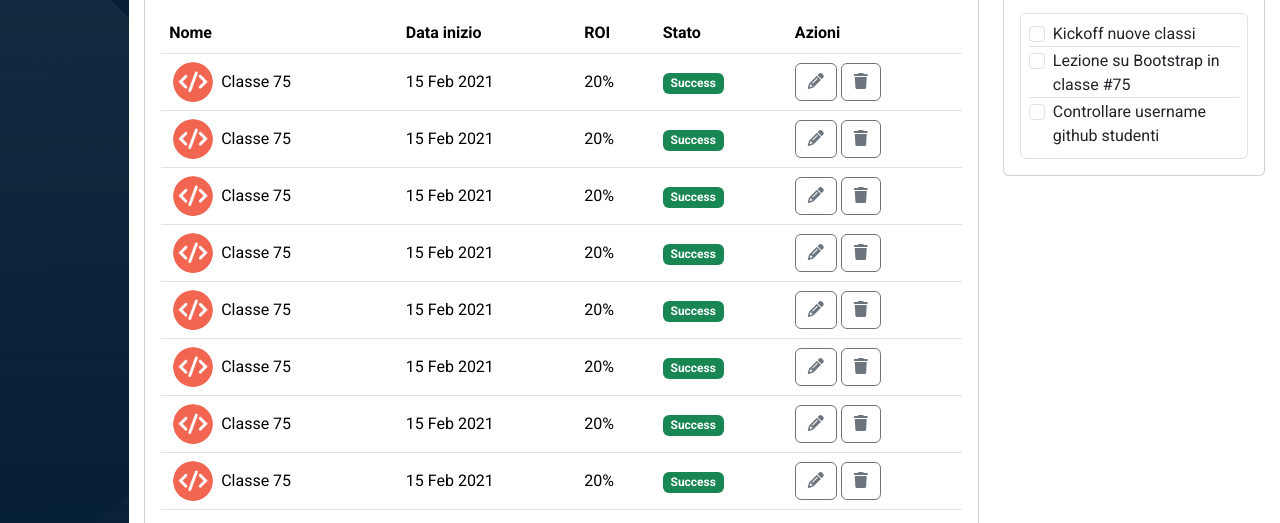
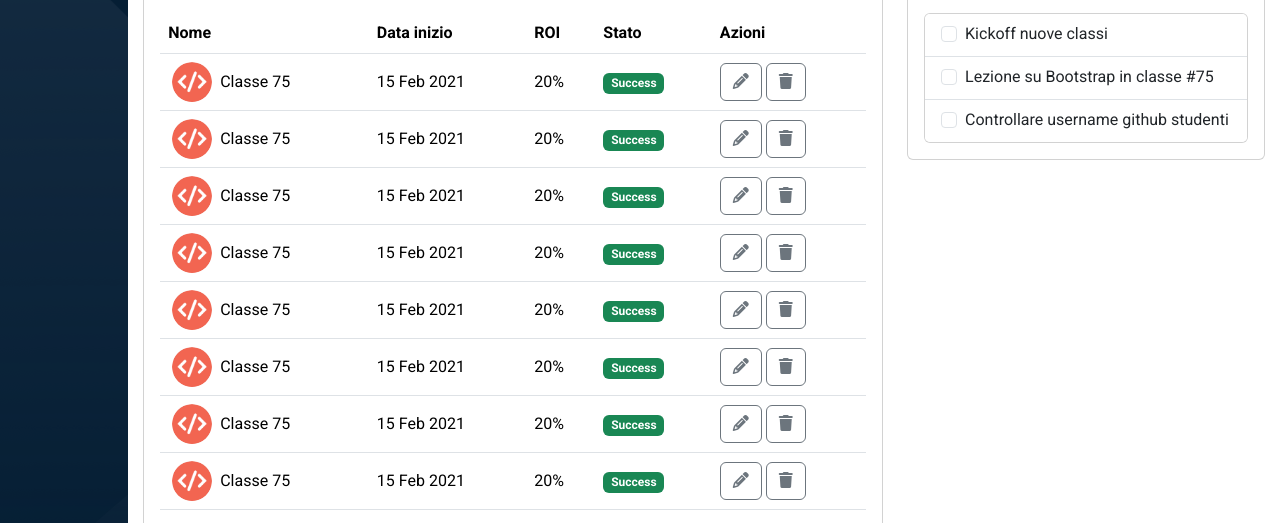
Before and after one commit to Alethepata/html-css-bootstrap-dashboard, a plain HTML site: page index.html in a window 1280 px wide. Shown: the part 277-800 px from the top of the page. Drawn offline with nearby package versions, Linux system fonts and the light colour scheme.

Commit message:
[Edit] check

```diff
--- a/index.html
+++ b/index.html
@@ -157,7 +157,7 @@
         </div>
         <div class="m_container">
           <div class="row row-cols-1 row-cols-xl-2">
-            <div class="col col-xl-9">
+            <div class="col col-xl-8">
               <div class="card">
                 <div class="card-header">
                   <h3>
@@ -426,7 +426,7 @@
               </div>
             </div>
 
-            <div class="col my-3 order-xl-1 col-xl-9 mt-xl-5 ">
+            <div class="col my-3 order-xl-1 col-xl-8 mt-xl-5 ">
               <div class="card">
                 <div class="card-header">
                   <h3>
@@ -470,7 +470,7 @@
               </div>
             </div>
 
-            <div class="col col-xl-3">
+            <div class="col col-xl-4">
               <div class="card">
                 <div class="card-header">
                   <h3>
@@ -478,31 +478,39 @@
                   </h3>
                 </div>
                 <div class="card-body">
-                  <div class="_check border p-2 rounded-2">
-                    <div class="form-check border-bottom">
+                  <div class="card">
+                    <ul class="list-group list-group-flush">
+                      <li class="list-group-item">
+                        <div class="form-check">
                           <input class="form-check-input" type="checkbox" value="" id="flexCheckDefault">
                           <label class="form-check-label" for="flexCheckDefault">
                             Kickoff nuove classi
                           </label>
                         </div>
-                    <div class="form-check border-bottom">
+                      </li>
+                      <li class="list-group-item">
+                        <div class="form-check">
                           <input class="form-check-input" type="checkbox" value="" id="flexCheckChecked">
                           <label class="form-check-label" for="flexCheckChecked">
                             Lezione su Bootstrap in classe #75
                           </label>
                         </div>
+                      </li>
+                      <li class="list-group-item">
                         <div class="form-check">
                           <input class="form-check-input" type="checkbox" value="" id="flexCheckChecked">
                           <label class="form-check-label" for="flexCheckChecked">
                             Controllare username github studenti
                           </label>
                         </div>
+                      </li>
+                    </ul>
                   </div>
                 </div>
               </div>
             </div>
 
-            <div class="col col-xl-3 order-xl-2 my-3">
+            <div class="col col-xl-4 order-xl-2 my-3">
               <div class="card">
                 <div class="card-body">
                   <p class="card-text">With supporting text below as a natural lead-in to additional content.</p>
```
Lines whose indentation alone changed are shown as unchanged.
